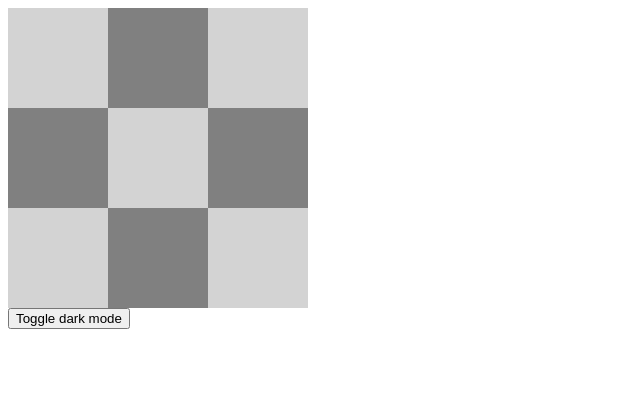
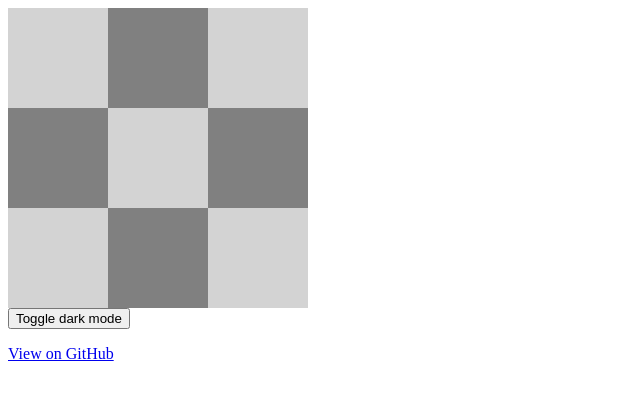
Before and after one commit to TheDormouse/Next-Dark-Mode, a Next.js app: page / in a window 1280 px wide. Shown: the top 400 px of the page, without its empty margins (0-640 px from the left). Built offline with nearby package versions, Linux system fonts and the light colour scheme.

Commit message:
add link to repo

```diff
--- a/pages/index.js
+++ b/pages/index.js
@@ -1,7 +1,7 @@
 import s from '../components/index.module.css'
 export default function Index({setDark, dark}){
     return(
-        <>
+        <main>
         <div className={s.container}>
             <div className={s.one}/>
             <div className={s.two} />
@@ -14,6 +14,7 @@ export default function Index({setDark, dark}){
             <div className={s.one} />
         </div>
         <button onClick={() => setDark(!dark)}>Toggle dark mode</button>
-        </>
+        <p><a href="https://github.com/TheDormouse/Next-Dark-Mode" targe="_blank">View on GitHub</a></p>
+        </main>
     )
 }
```
